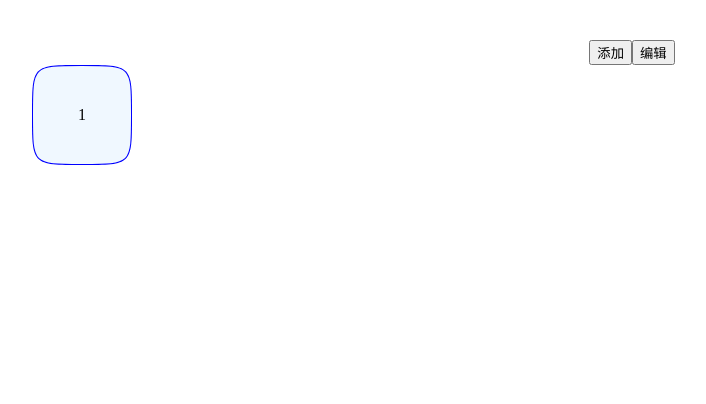
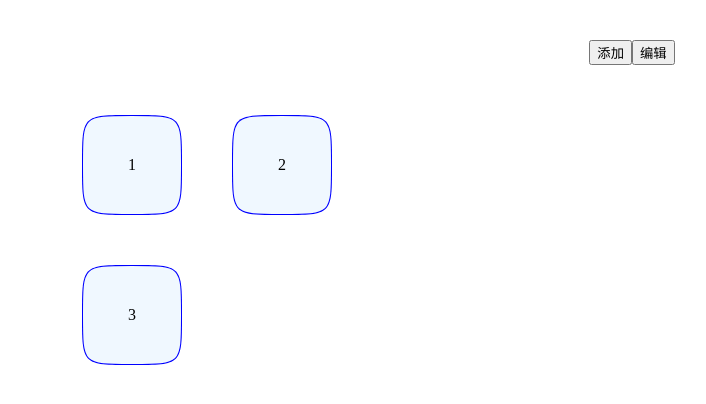
Before and after one commit to osmanthuspeace/osmanthus-ui, a React (Vite) app: page / in a window 1280 px wide. Shown: the top 404 px of the page, without its empty margins (8-714 px from the left). Built offline with nearby package versions, Linux system fonts and the light colour scheme.

Commit message:
feat: Optimize component encapsulation, fix drag motion

```diff
--- a/package.json
+++ b/package.json
@@ -14,7 +14,8 @@
     "lucide-react": "^0.475.0",
     "motion": "^12.4.3",
     "react": "^18.3.1",
-    "react-dom": "^18.3.1"
+    "react-dom": "^18.3.1",
+    "zustand": "^5.0.3"
   },
   "devDependencies": {
     "@eslint/js": "^9.11.1",
--- a/src/App.tsx
+++ b/src/App.tsx
@@ -1,9 +1,8 @@
 import { useState } from "react";
 import "./App.css";
-import Waggle from "./components/Waggle/waggle";
-import Badge from "./components/Badge/badge";
-import Squircle from "./components/Squircle/squircle";
-import DraggableItem from "./components/Drag/draggableItem";
+
+import SortableItem from "./components/Drag/sortableItem";
+import SortContainer from "./components/Drag/sortContainer";
 
 function App() {
   const [isEditing, setIsActive] = useState(false);
@@ -16,35 +15,11 @@ function App() {
       <section className="main-container">
         <button onClick={handleClick}>添加</button>
         <button onClick={handleClick}>编辑</button>
-        <Waggle isActive={isEditing}>
-          {isEditing ? (
-            <DraggableItem>
-              <Badge>
-                <Squircle
-                  width={100}
-                  height={100}
-                  radius={"auto"}
-                  roundness={0}
-                  enableBorder={true}
-                >
-                  1
-                </Squircle>
-              </Badge>
-            </DraggableItem>
-          ) : (
-            <>
-              <Squircle
-                width={100}
-                height={100}
-                radius={"auto"}
-                roundness={0}
-                enableBorder={true}
-              >
-                1
-              </Squircle>
-            </>
-          )}
-        </Waggle>
+        <SortContainer className="drag-container">
+          <SortableItem isActive={isEditing}>1</SortableItem>
+          <SortableItem isActive={isEditing}>2</SortableItem>
+          <SortableItem isActive={isEditing}>3</SortableItem>
+        </SortContainer>
       </section>
     </>
   );
--- a/src/components/Badge/badge.tsx
+++ b/src/components/Badge/badge.tsx
@@ -4,9 +4,14 @@ import { Minus } from "lucide-react";
 
 interface BadgeProps extends React.HTMLAttributes<HTMLElement> {
   placement?: "left" | "right";
+  visible?: boolean;
 }
 
-const Badge: React.FC<BadgeProps> = ({ placement = "left", children }) => {
+const Badge: React.FC<BadgeProps> = ({
+  placement = "left",
+  visible = false,
+  children,
+}) => {
   return (
     <div className="badge-container">
       <sup
@@ -14,6 +19,7 @@ const Badge: React.FC<BadgeProps> = ({ placement = "left", children }) => {
           left: placement === "left",
           right: placement === "right",
         })}
+        style={{ display: visible ? "flex" : "none" }}
       >
         <Minus />
       </sup>
--- /dev/null
+++ b/src/components/Drag/draggableItem.css
@@ -0,0 +1,4 @@
+.drag-item {
+  width: 100px;
+  height: 100px;
+}
--- a/src/components/Drag/draggableItem.tsx
+++ b/src/components/Drag/draggableItem.tsx
@@ -1,24 +1,29 @@
 import { motion } from "motion/react";
 import { forwardRef } from "react";
 import { throttle } from "../../utils/throttle";
-
+import "./draggableItem.css";
 interface DragItemProps
   extends Omit<React.HTMLAttributes<HTMLDivElement>, "id"> {
-  // id: number;
+  id?: number | string;
   // index: number;
   // scope: React.RefObject<HTMLDivElement>;
   // containerRect: DOMRect | undefined;
 }
-const DraggableItemInternal = (props: DragItemProps) => {
+const DraggableItemInternal = (props: DragItemProps, ref) => {
   const { children } = props;
-  const handleDragStart = (e: MouseEvent, info: any) => {};
-  const handleOnDrag = (e: MouseEvent, info: any) => {};
+  const handleDragStart = (e: MouseEvent, info: any) => {
+    console.log("handleDragStart");
+  };
+  const handleOnDrag = (e: MouseEvent, info: any) => {
+    console.log("handleOnDrag");
+  };
   const handleDragEnd = (e: MouseEvent, info: any) => {};
   const throttledHandleOnDrag = throttle(handleOnDrag, 100);
 
   return (
     <>
       <motion.div
+        className="drag-item"
         drag
         // dragConstraints={scope}
         dragMomentum={false}
@@ -26,8 +31,8 @@ const DraggableItemInternal = (props: DragItemProps) => {
         dragElastic={0.1}
         whileDrag={{ scale: 1.1, zIndex: 100 }}
         transition={{ type: "spring", stiffness: 300, damping: 30 }} //速度，减速度
-        // onDragStart={(e, info) => handleDragStart(e, info)}
-        // onDrag={(e, info) => throttledHandleOnDrag(e, info)}
+        onDragStart={(e, info) => handleDragStart(e, info)}
+        onDrag={(e, info) => throttledHandleOnDrag(e, info)}
         // onDragEnd={(e, info) => handleDragEnd(e, info)}
       >
         {children}
--- a/src/components/Drag/dragContainer.tsx
+++ b/src/components/Drag/sortContainer.tsx
@@ -5,19 +5,19 @@ interface DragContainerProps
     React.HTMLAttributes<HTMLDivElement>,
     "onDrag" | "onDragStart" | "onDragEnd" | "onAnimationStart"
   > {
-  width: number;
-  height: number;
-  gridTemplateRows: number;
-  gridTemplateColumns: number;
-  gridGap: number;
+  width?: number;
+  height?: number;
+  gridTemplateRows?: number;
+  gridTemplateColumns?: number;
+  gridGap?: number;
 }
-const DragContainerInternal = ({
+const SortContainerInternal = ({
   children,
-  width,
-  height,
-  gridTemplateRows,
-  gridTemplateColumns,
-  gridGap,
+  width = 250,
+  height = 550,
+  gridTemplateRows = 4,
+  gridTemplateColumns = 2,
+  gridGap = 50,
   ...rest
 }: DragContainerProps) => {
   return (
@@ -25,6 +25,7 @@ const DragContainerInternal = ({
       <div
         {...rest}
         style={{
+          display: "grid",
           width: `${width}px`,
           height: `${height}px`,
           gridTemplateRows: `repeat(${gridTemplateRows}, 1fr)`,
@@ -39,7 +40,7 @@ const DragContainerInternal = ({
     </>
   );
 };
-const DragContainer = forwardRef<HTMLDivElement, DragContainerProps>(
-  DragContainerInternal
+const SortContainer = forwardRef<HTMLDivElement, DragContainerProps>(
+  SortContainerInternal
 );
-export default DragContainer;
+export default SortContainer;
--- /dev/null
+++ b/src/components/Drag/sortableItem.tsx
@@ -0,0 +1,27 @@
+import { forwardRef } from "react";
+import Squircle from "../Squircle/squircle";
+import Waggle from "../Waggle/waggle";
+import DraggableItem from "./draggableItem";
+
+interface SortableItemProps extends React.HTMLAttributes<HTMLDivElement> {
+  isActive: boolean;
+}
+
+const SortableItemInternal = (props: SortableItemProps) => {
+  const { children, isActive } = props;
+  return (
+    <>
+      <DraggableItem className="drag-item">
+        <Waggle isActive={isActive} className="waggle-item">
+          <Squircle isActive={isActive} className="squircle">
+            {children}
+          </Squircle>
+        </Waggle>
+      </DraggableItem>
+    </>
+  );
+};
+const SortableItem = forwardRef<HTMLDivElement, SortableItemProps>(
+  SortableItemInternal
+);
+export default SortableItem;
--- a/src/components/Squircle/squircle.tsx
+++ b/src/components/Squircle/squircle.tsx
@@ -1,7 +1,8 @@
 import { forwardRef } from "react";
 import { cachedGetMaskStyle } from "./_utils/getMaskStyle";
 import clsx from "clsx";
-interface SquircleProps extends React.HTMLAttributes<HTMLDivElement> {
+import Badge from "../Badge/badge";
+interface SquircleInternalProps extends React.HTMLAttributes<HTMLDivElement> {
   width: number;
   height: number;
   ref?: React.Ref<HTMLDivElement>;
@@ -10,9 +11,11 @@ interface SquircleProps extends React.HTMLAttributes<HTMLDivElement> {
   enableBorder?: boolean;
 }
 
-const Squircle = forwardRef<HTMLDivElement, SquircleProps>(
-  (
-    {
+const SquircleRefRenderFunction: React.ForwardRefRenderFunction<
+  HTMLDivElement,
+  SquircleInternalProps
+> = (props, ref) => {
+  const {
     children,
     width,
     height,
@@ -22,11 +25,9 @@ const Squircle = forwardRef<HTMLDivElement, SquircleProps>(
     style,
     enableBorder = true,
     ...restProps
-    },
-    ref
-  ) => {
+  } = props;
+
   return (
-      <>
     <div
       className={clsx(className, "squircle-container")}
       ref={ref}
@@ -53,8 +54,31 @@ const Squircle = forwardRef<HTMLDivElement, SquircleProps>(
     >
       {children}
     </div>
-      </>
   );
+};
+
+const SquircleInternal = forwardRef<HTMLDivElement, SquircleInternalProps>(
+  SquircleRefRenderFunction
+);
+
+export interface SquircleProps extends React.HTMLAttributes<HTMLDivElement> {
+  isActive: boolean;
 }
+
+const Squircle = ({ isActive, children }: SquircleProps) => {
+  return (
+    <Badge visible={isActive}>
+      <SquircleInternal
+        width={100}
+        height={100}
+        radius="auto"
+        roundness={0}
+        enableBorder={true}
+      >
+        {children}
+      </SquircleInternal>
+    </Badge>
   );
+};
+
 export default Squircle;
```
Also changed, not shown: 1 other file (tests, documents, lock files or other folders). Lines whose indentation alone changed are shown as unchanged.
